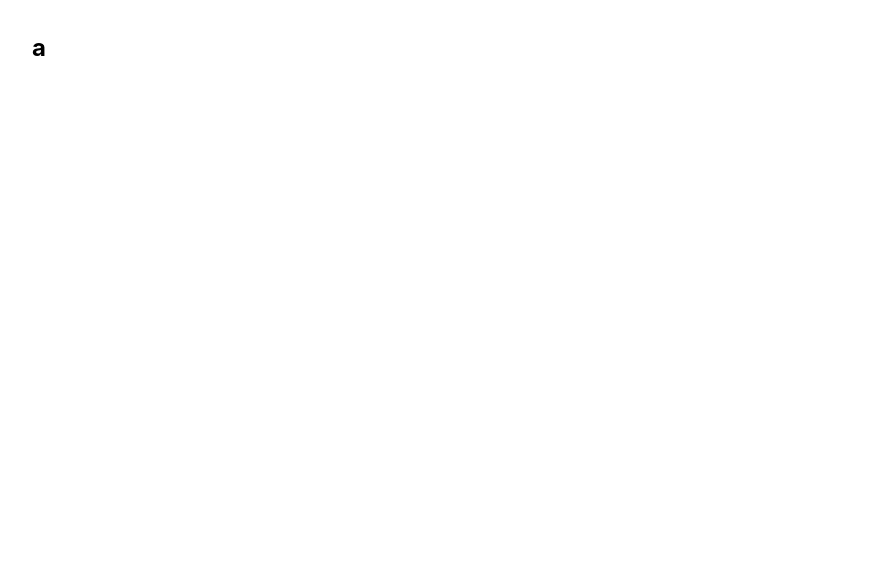
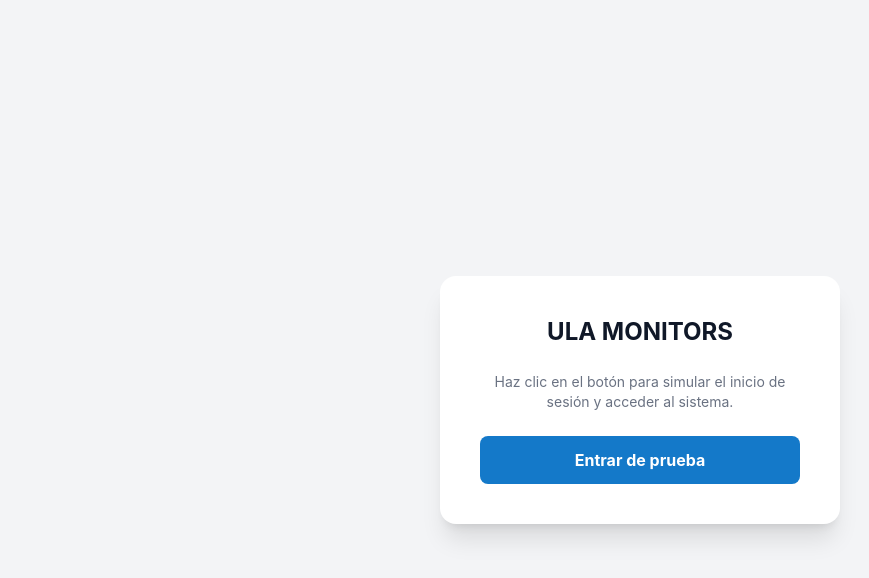
Before and after one commit to JustLobo1121/proyecto-tecno-web, a React (Vite) app: page / in a window 1280 px wide. Shown: the top 578 px of the page, without its empty margins (0-869 px from the left). Built offline with nearby package versions, Linux system fonts and the light colour scheme.

Commit message:
feat: setup de autenticacion del login

```diff
--- a/src/App.jsx
+++ b/src/App.jsx
@@ -4,7 +4,6 @@ import RouterJS from "./routers/RouterJS"
 
 export default function App() {
   return (
-
     <BrowserRouter>
       <RouterJS />
     </BrowserRouter>
--- a/src/routers/PrivateLayout.jsx
+++ b/src/routers/PrivateLayout.jsx
@@ -1,8 +1,8 @@
 import { Navigate, Outlet } from 'react-router-dom'
-import Navbar from "./modules/Navbar"
+import Navbar from "../modules/Navbar"
 
-function PrivateLayout({ isValidate }) {
-    if (isValidate) return <Navigate to="/" replace />
+function PrivateLayout({ isAuthenticated }) {
+    if (!isAuthenticated) return <Navigate to="/" replace />
 
     return (
         <div className="flex flex-col min-h-screen w-full bg-white dark:bg-gray-900 text-gray-900 dark:text-gray-100 transition-colors duration-300">
--- a/src/routers/RouterJS.jsx
+++ b/src/routers/RouterJS.jsx
@@ -1,19 +1,27 @@
-import { Route, Routes } from "react-router-dom";
+import { Route, Routes } from "react-router-dom"
+import { useState } from "react"
+import PrivateLayout from "./PrivateLayout"
 import Login from "../views/Login"
 import Home from "../views/Home"
 import Sensors from "../views/Sensors"
+import Dashboard from '../views/Dashboard'
 import Measurements from "../views/Measurements"
 import Interventions from "../views/Interventions"
+import Sites from "../views/Sites"
 
 function RouterJS() {
+    const [isAuthenticated, setIsAuthenticated] = useState(false)
     return (
         <Routes>
-            <Route path="/" element={ <Login /> } />
-            <Route path="/home" element={ <Home /> } />
-            <Route path="/dashboard" element={ <Login /> } />
-            <Route path="/sensors" element={ <Sensors /> } />
-            <Route path="/measurements" element={ <Measurements /> } />
-            <Route path="/interventions" element={ <Interventions /> } />
+            <Route path="/" element={ <Login setIsAuthenticated={setIsAuthenticated}/> } />
+            <Route element={ <PrivateLayout isAuthenticated={isAuthenticated}/> }>
+                <Route path="/home" element={ <Home /> } />
+                <Route path="/dashboard" element={ <Dashboard /> } />
+                <Route path="/sensors" element={ <Sensors /> } />
+                <Route path="/measurements" element={ <Measurements /> } />
+                <Route path="/interventions" element={ <Interventions /> } />
+                <Route path="/sites" element={ <Sites /> } />
+            </Route>
             <Route path="*" element={<div>Página no encontrada</div>} />
         </Routes>
     )
--- a/src/views/Login.jsx
+++ b/src/views/Login.jsx
@@ -1,7 +1,26 @@
-function Login() {
+import { useNavigate } from "react-router-dom";
+
+function Login({ setIsAuthenticated }) {
+    const navigate = useNavigate()
+    const handleLogin = () => {
+        setIsAuthenticated(true)
+        navigate('/dashboard')
+    }
+
     return (
-        <div className="p-8 text-2xl font-bold">
-            <h1>a</h1>
+        <div className="flex items-center justify-center min-h-screen bg-gray-100 dark:bg-gray-800">
+            <div className="p-10 bg-white dark:bg-gray-900 rounded-2xl shadow-xl flex flex-col items-center gap-6">
+                <h2 className="text-2xl font-bold text-gray-900 dark:text-white">ULA MONITORS</h2>
+                <p className="text-gray-500 dark:text-gray-400 text-sm text-center max-w-xs">
+                    Haz clic en el botón para simular el inicio de sesión y acceder al sistema.
+                </p>
+                <button
+                    onClick={handleLogin}
+                    className="w-full px-6 py-3 bg-[#1479c9] text-white font-bold rounded-lg hover:bg-[#0d6bab] transition-all transform hover:-translate-y-1"
+                >
+                    Entrar de prueba
+                </button>
+            </div>
         </div>
     )
 }
```
